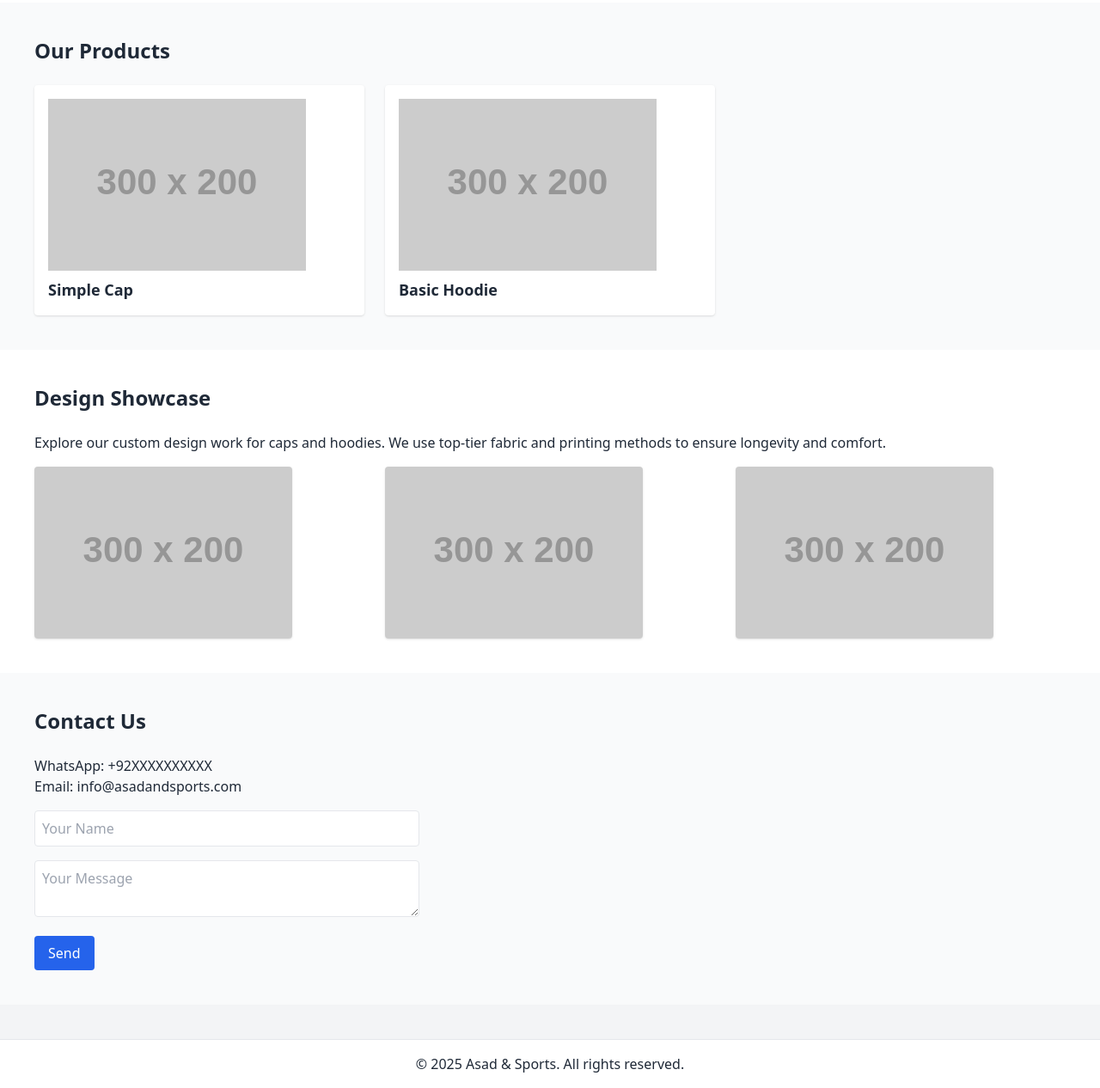
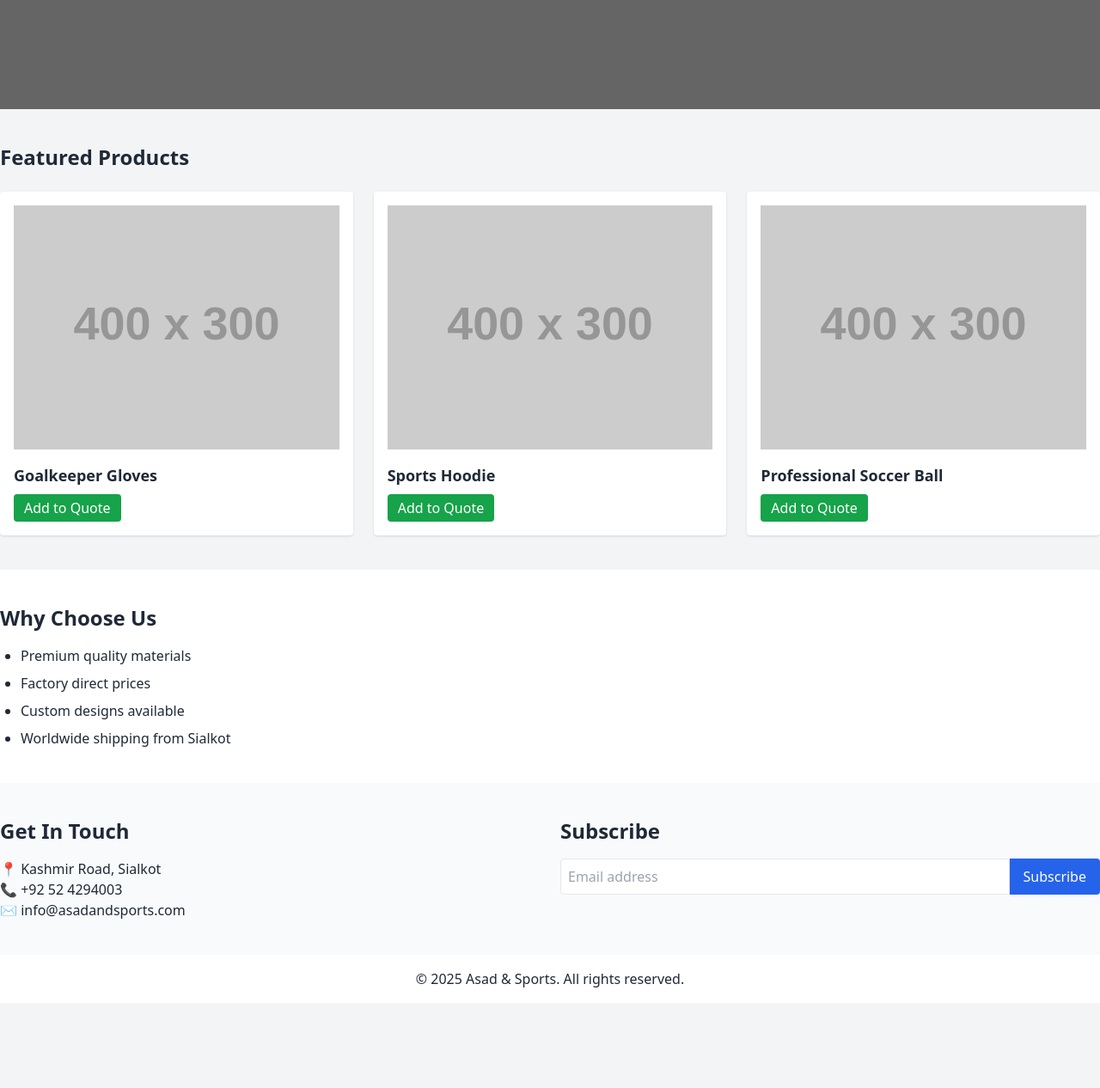
Before and after one commit to asadandsports/Asad-Sports, a plain HTML site: page index.html in a window 1280 px wide. Shown: the part 417-1683 px from the top of the page at 86% size. After the commit the page ends 1584 px from the top, so only its background shows below. Drawn offline with nearby package versions, Linux system fonts and the light colour scheme; placeholder pictures from the web are drawn by us.

Commit message:
Update index.html

```diff
--- a/index.html
+++ b/index.html
@@ -1,76 +1,92 @@
 <!DOCTYPE html>
 <html lang="en">
 <head>
-  <meta charset="UTF-8" />
-  <meta name="viewport" content="width=device-width, initial-scale=1.0" />
+  <meta charset="UTF-8">
+  <meta name="viewport" content="width=device-width,initial-scale=1">
   <title>Asad & Sports</title>
   <script src="https://cdn.tailwindcss.com"></script>
 </head>
-<body class="bg-gray-100 text-gray-800 font-sans">
-  <!-- Header -->
-  <header class="bg-white shadow p-4 flex justify-between items-center">
-    <img src="028a02dd-aefa-41f7-8876-2e2d6d9dab7a.jpg" alt="Asad & Sports Logo" class="h-12">
-    <nav class="space-x-4">
-      <a href="#home" class="hover:text-blue-600">Home</a>
-      <a href="#about" class="hover:text-blue-600">About</a>
-      <a href="#products" class="hover:text-blue-600">Products</a>
-      <a href="#designs" class="hover:text-blue-600">Designs</a>
-      <a href="#contact" class="hover:text-blue-600">Contact</a>
-    </nav>
-  </header>
+<body class="bg-gray-100 text-gray-800">
 
-  <!-- Home -->
-  <section id="home" class="text-center p-10 bg-gradient-to-r from-blue-500 to-red-500 text-white">
-    <h1 class="text-4xl font-bold mb-4">Welcome to Asad & Sports</h1>
-    <p class="text-lg">Manufacturing Quality Sportswear — Caps, Hoodies & More</p>
+  <!-- Navbar -->
+  <nav class="bg-white shadow py-4">
+    <div class="container mx-auto flex justify-between items-center">
+      <div class="text-2xl font-bold">Asad & Sports</div>
+      <div class="space-x-4">
+        <a href="#home" class="hover:text-blue-600">Home</a>
+        <a href="#products" class="hover:text-blue-600">Products</a>
+        <a href="#about" class="hover:text-blue-600">About Us</a>
+        <a href="#contact" class="hover:text-blue-600">Contact</a>
+      </div>
+    </div>
+  </nav>
+
+  <!-- Hero Banner -->
+  <section id="home" class="bg-cover bg-center h-[60vh]" style="background-image:url('https://via.placeholder.com/1200x600?text=Sports+Banner')">
+    <div class="bg-black bg-opacity-50 h-full flex flex-col justify-center items-center text-white">
+      <h1 class="text-4xl font-bold mb-4">Premium Sportswear & Gloves</h1>
+      <a href="#products" class="bg-blue-600 hover:bg-blue-700 py-2 px-4 rounded">Explore Products</a>
+    </div>
   </section>
 
-  <!-- About -->
-  <section id="about" class="p-10 bg-white">
-    <h2 class="text-2xl font-semibold mb-4">About Us</h2>
-    <p>Asad & Sports is a sportswear manufacturing company dedicated to creating high-quality products for athletes and enthusiasts. Our focus is on durable, stylish, and affordable caps, hoodies, and custom designs.</p>
-  </section>
-
-  <!-- Products -->
-  <section id="products" class="p-10 bg-gray-50">
-    <h2 class="text-2xl font-semibold mb-6">Our Products</h2>
+  <!-- Products Grid -->
+  <section id="products" class="container mx-auto py-10">
+    <h2 class="text-2xl font-semibold mb-6">Featured Products</h2>
     <div class="grid grid-cols-1 md:grid-cols-3 gap-6">
       <div class="bg-white p-4 rounded shadow">
-        <img src="https://via.placeholder.com/300x200?text=Cap" alt="Cap" class="mb-2">
-        <h3 class="font-bold text-lg">Simple Cap</h3>
+        <img src="https://via.placeholder.com/400x300?text=Goalkeeper+Gloves" alt="Gloves" class="mb-4">
+        <h3 class="font-bold text-lg">Goalkeeper Gloves</h3>
+        <button class="mt-2 bg-green-600 text-white py-1 px-3 rounded">Add to Quote</button>
       </div>
       <div class="bg-white p-4 rounded shadow">
-        <img src="https://via.placeholder.com/300x200?text=Hoodie" alt="Hoodie" class="mb-2">
-        <h3 class="font-bold text-lg">Basic Hoodie</h3>
+        <img src="https://via.placeholder.com/400x300?text=Sports+Hoodie" alt="Hoodie" class="mb-4">
+        <h3 class="font-bold text-lg">Sports Hoodie</h3>
+        <button class="mt-2 bg-green-600 text-white py-1 px-3 rounded">Add to Quote</button>
+      </div>
+      <div class="bg-white p-4 rounded shadow">
+        <img src="https://via.placeholder.com/400x300?text=Soccer+Ball" alt="Ball" class="mb-4">
+        <h3 class="font-bold text-lg">Professional Soccer Ball</h3>
+        <button class="mt-2 bg-green-600 text-white py-1 px-3 rounded">Add to Quote</button>
       </div>
     </div>
   </section>
 
-  <!-- Designs -->
-  <section id="designs" class="p-10 bg-white">
-    <h2 class="text-2xl font-semibold mb-6">Design Showcase</h2>
-    <p>Explore our custom design work for caps and hoodies. We use top-tier fabric and printing methods to ensure longevity and comfort.</p>
-    <div class="mt-4 grid grid-cols-1 md:grid-cols-3 gap-6">
-      <img src="https://via.placeholder.com/300x200?text=Design+1" alt="Design 1" class="rounded shadow">
-      <img src="https://via.placeholder.com/300x200?text=Design+2" alt="Design 2" class="rounded shadow">
-      <img src="https://via.placeholder.com/300x200?text=Design+3" alt="Design 3" class="rounded shadow">
+  <!-- Why Choose Us -->
+  <section id="about" class="bg-white py-10">
+    <div class="container mx-auto">
+      <h2 class="text-2xl font-semibold mb-4">Why Choose Us</h2>
+      <ul class="list-disc ml-6 space-y-2">
+        <li>Premium quality materials</li>
+        <li>Factory direct prices</li>
+        <li>Custom designs available</li>
+        <li>Worldwide shipping from Sialkot</li>
+      </ul>
     </div>
   </section>
 
-  <!-- Contact -->
-  <section id="contact" class="p-10 bg-gray-50">
-    <h2 class="text-2xl font-semibold mb-6">Contact Us</h2>
-    <p class="mb-4">WhatsApp: +92XXXXXXXXXX<br>Email: info@asadandsports.com</p>
-    <form class="space-y-4 max-w-md">
-      <input type="text" placeholder="Your Name" class="w-full p-2 border rounded">
-      <textarea placeholder="Your Message" class="w-full p-2 border rounded"></textarea>
-      <button type="submit" class="bg-blue-600 text-white px-4 py-2 rounded hover:bg-blue-700">Send</button>
-    </form>
+  <!-- Contact Section -->
+  <section id="contact" class="bg-gray-50 py-10">
+    <div class="container mx-auto grid md:grid-cols-2 gap-6">
+      <div>
+        <h2 class="text-2xl font-semibold mb-4">Get In Touch</h2>
+        <p>📍 Kashmir Road, Sialkot</p>
+        <p>📞 +92 52 4294003</p>
+        <p>✉️ info@asadandsports.com</p>
+      </div>
+      <div>
+        <h2 class="text-2xl font-semibold mb-4">Subscribe</h2>
+        <form class="flex">
+          <input type="email" placeholder="Email address" class="p-2 border rounded-l w-full">
+          <button type="submit" class="bg-blue-600 text-white px-4 rounded-r">Subscribe</button>
+        </form>
+      </div>
+    </div>
   </section>
 
   <!-- Footer -->
-  <footer class="text-center p-4 bg-white mt-10 border-t">
+  <footer class="bg-white text-center py-4">
     <p>&copy; 2025 Asad & Sports. All rights reserved.</p>
   </footer>
+
 </body>
 </html>
```
